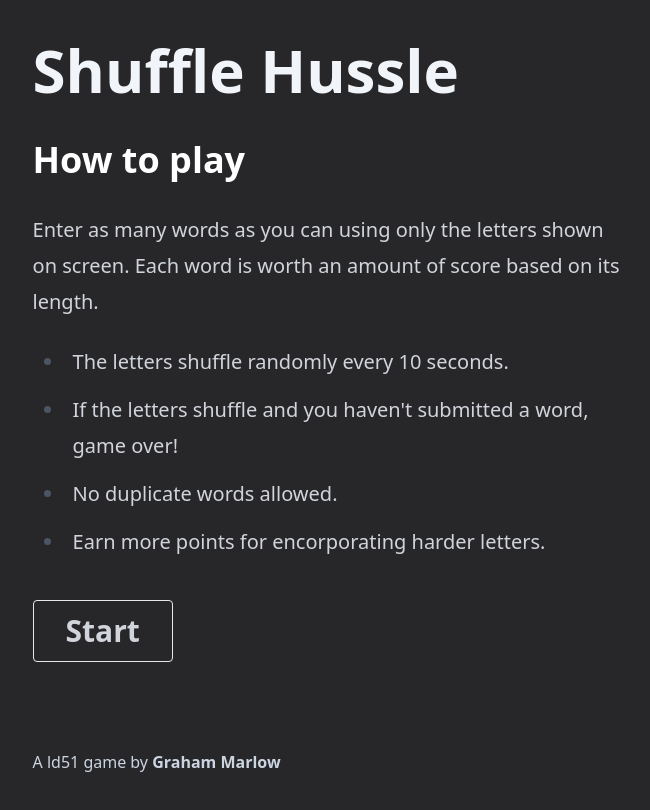
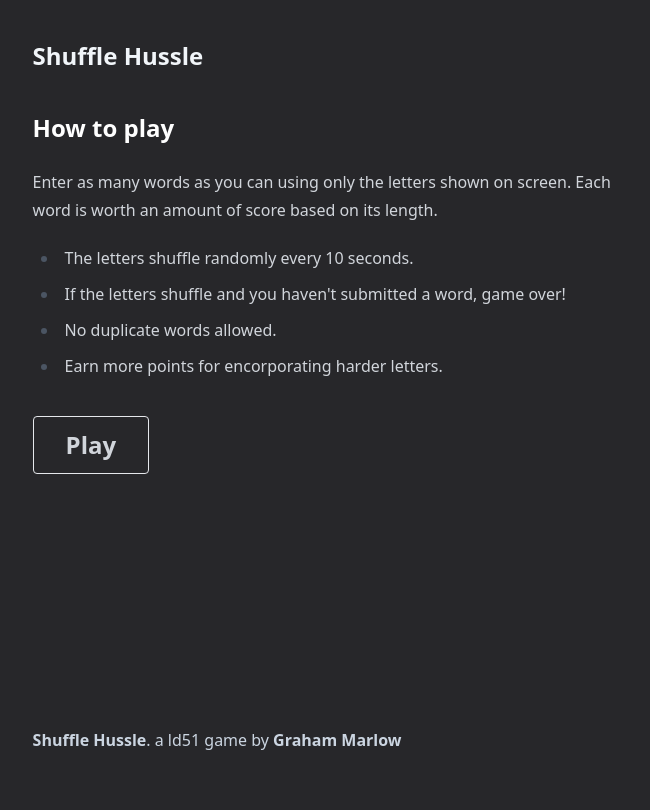
Before and after one commit to mgmarlow/ld51, a React (Vite) app: page / in a window 1280 px wide. Shown: the top 810 px of the page, without its empty margins (310-960 px from the left). Built offline with nearby package versions, Linux system fonts and the light colour scheme.

Commit message:
Textual tweaks

```diff
--- a/src/App.jsx
+++ b/src/App.jsx
@@ -1,5 +1,11 @@
 import { useEffect, useRef, useReducer } from "react";
-import { useNavigate, useLocation, Routes, Route } from "react-router-dom";
+import {
+  useNavigate,
+  useLocation,
+  Routes,
+  Route,
+  Link,
+} from "react-router-dom";
 import { ToastContainer, toast } from "react-toastify";
 import wordList from "../data/words.txt?raw";
 import "react-toastify/dist/ReactToastify.css";
@@ -250,7 +256,7 @@ function Home() {
   };
 
   return (
-    <div className="prose prose-xl prose-invert">
+    <div className="prose prose-invert">
       <h2>How to play</h2>
 
       <p>
@@ -267,10 +273,10 @@ function Home() {
       </ul>
 
       <button
-        className="border rounded mt-4 py-3 px-8 font-bold text-3xl"
+        className="border rounded mt-4 py-3 px-8 font-bold text-2xl"
         onClick={handleClick}
       >
-        Start
+        Play
       </button>
     </div>
   );
@@ -281,7 +287,7 @@ function App() {
     <div>
       <div className="flex flex-col justify-between min-h-screen">
         <div className="max-w-prose mx-auto my-10">
-          <h1 className="text-6xl mb-10 text-slate-100 font-bold">
+          <h1 className="text-2xl mb-10 text-slate-100 font-bold">
             Shuffle Hussle
           </h1>
           <Routes>
@@ -293,7 +299,10 @@ function App() {
 
         <footer className="p-12">
           <div className="max-w-prose mx-auto">
-            A ld51 game by{" "}
+            <Link className="font-bold" to="/">
+              Shuffle Hussle
+            </Link>
+            . a ld51 game by{" "}
             <a className="font-bold" href="https://mgmarlow.com">
               Graham Marlow
             </a>
```
